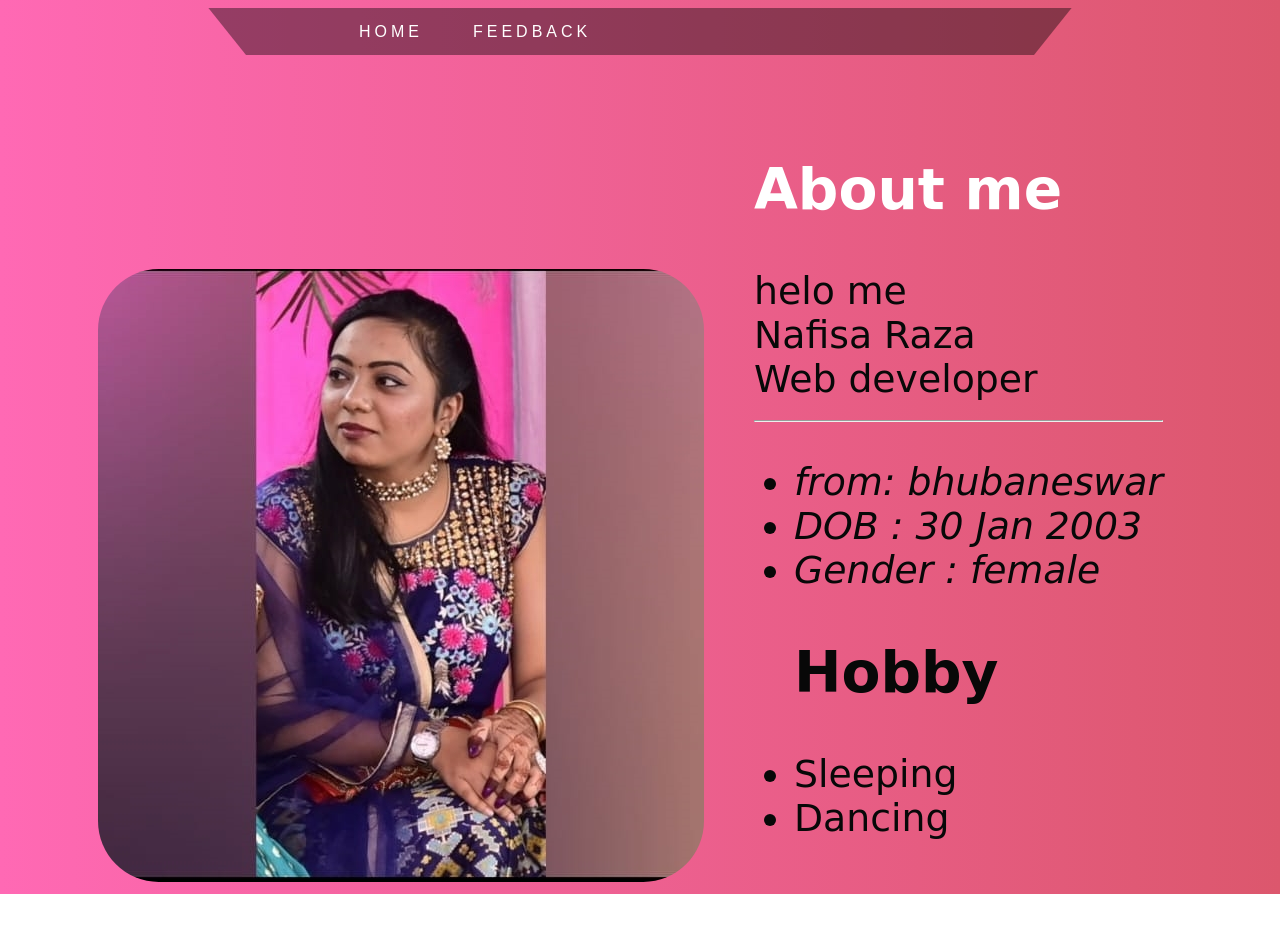
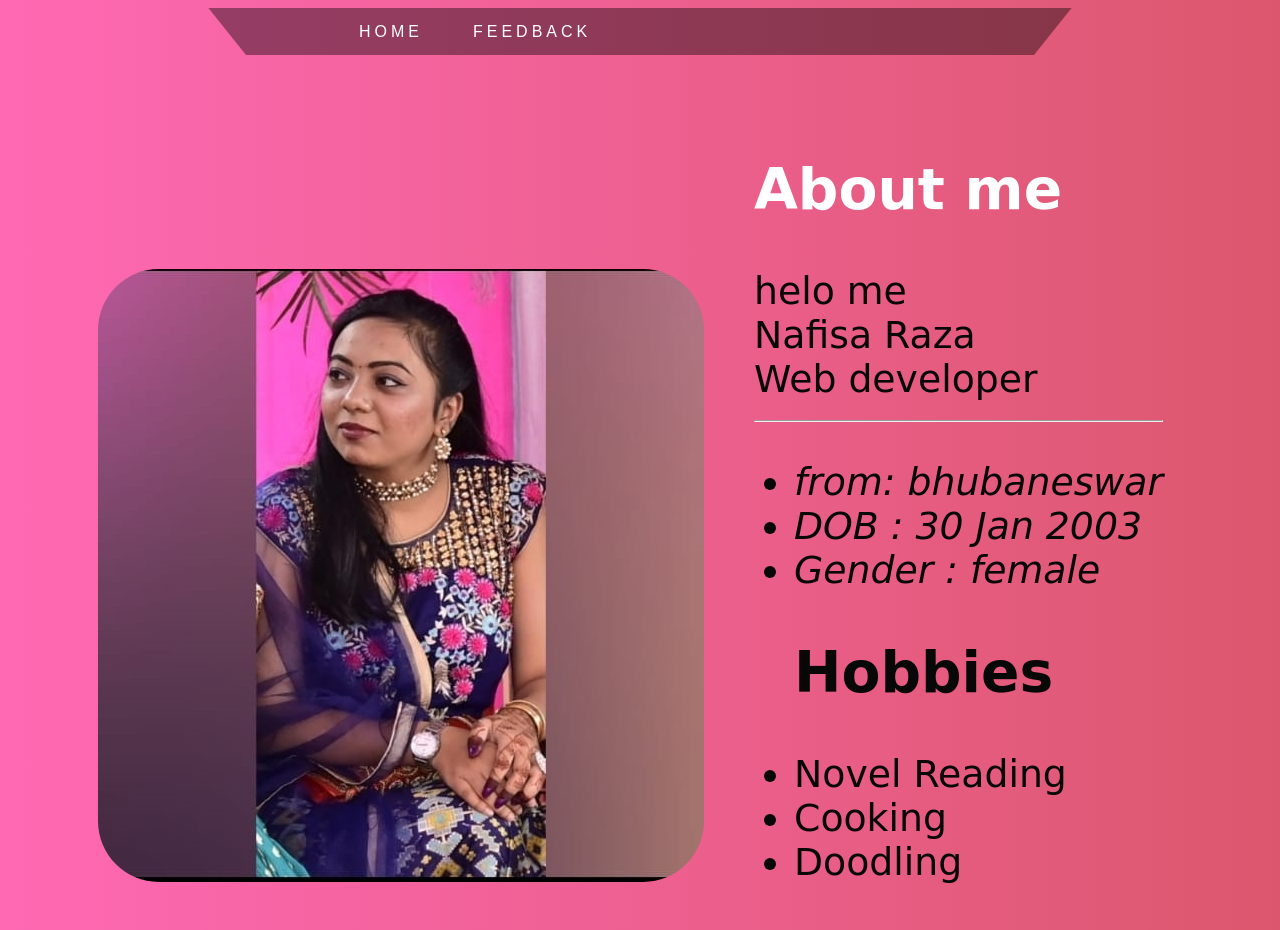
Before and after one commit to nafisa567/Npf, a plain HTML site: page resume.html in a window 1280 px wide. Before the commit the page ends 894 px from the top, so only its background shows below. Drawn offline with Linux system fonts and the light colour scheme.

Commit message:
Update resume.html

```diff
--- a/resume.html
+++ b/resume.html
@@ -5,7 +5,7 @@
     <meta charset="UTF-8">
     <meta http-equiv="X-UA-Compatible" content="IE=edge">
     <meta name="viewport" content="width=device-width, initial-scale=1.0">
-    <title>Resume of krushna</title>
+    <title>Resume of NAFISA</title>
 </head>
 <link rel="stylesheet" href="resumeee.css">
 
@@ -72,15 +72,17 @@
                         </UL>
 
                         <ul>
-                            <h2> Hobby </h2>
+                            <h2> Hobbies </h2>
                             <li>
-                                Sleeping
+                                Novel Reading
                             </li>
                             <li>
 
-                                Dancing
+                                Cooking
                             </li>
-
+                       <li>
+                           Doodling
+                            </li>
 
                         </ul>
                     </span>
```
